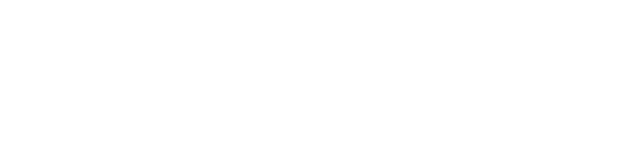
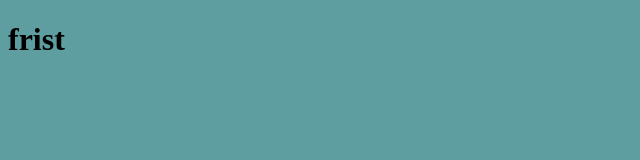
Before and after one commit to SakinaGit/Githublec7, a plain HTML site: page index.html in a window 1280 px wide. Shown: the whole page, without its empty margins (0-640 px from the left). Drawn offline with Linux system fonts and the light colour scheme.

Commit message:
update file style.css add background color

```diff
--- a/index.html
+++ b/index.html
@@ -4,8 +4,9 @@
     <meta charset="UTF-8">
     <meta name="viewport" content="width=device-width, initial-scale=1.0">
     <title>Document</title>
+    <link rel="stylesheet" href="style.css">
 </head>
 <body>
-
+    <h1>frist</h1>
 </body>
 </html>
--- a/style.css
+++ b/style.css
@@ -0,0 +1,3 @@
+body{
+    background-color: cadetblue;
+}
```
